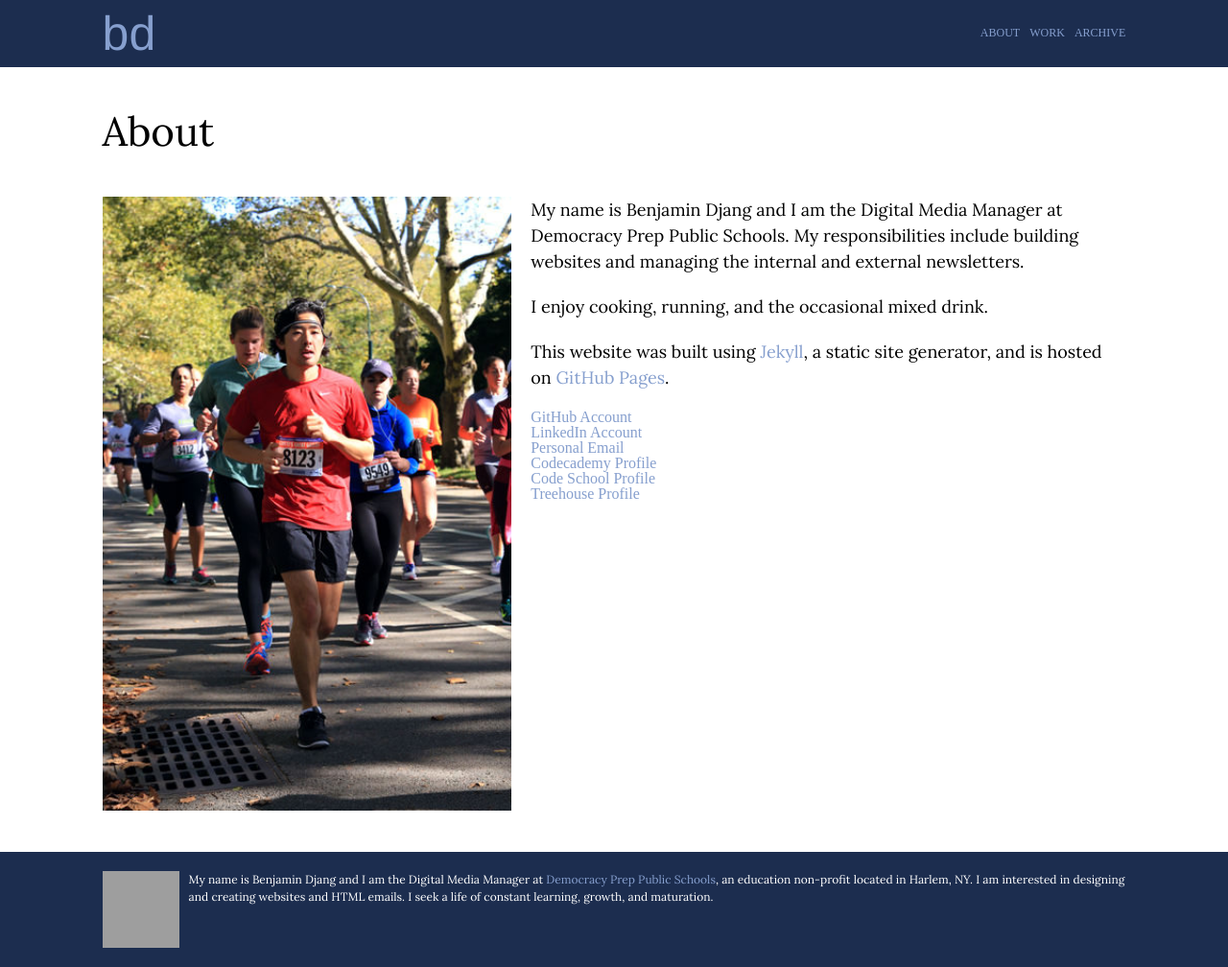
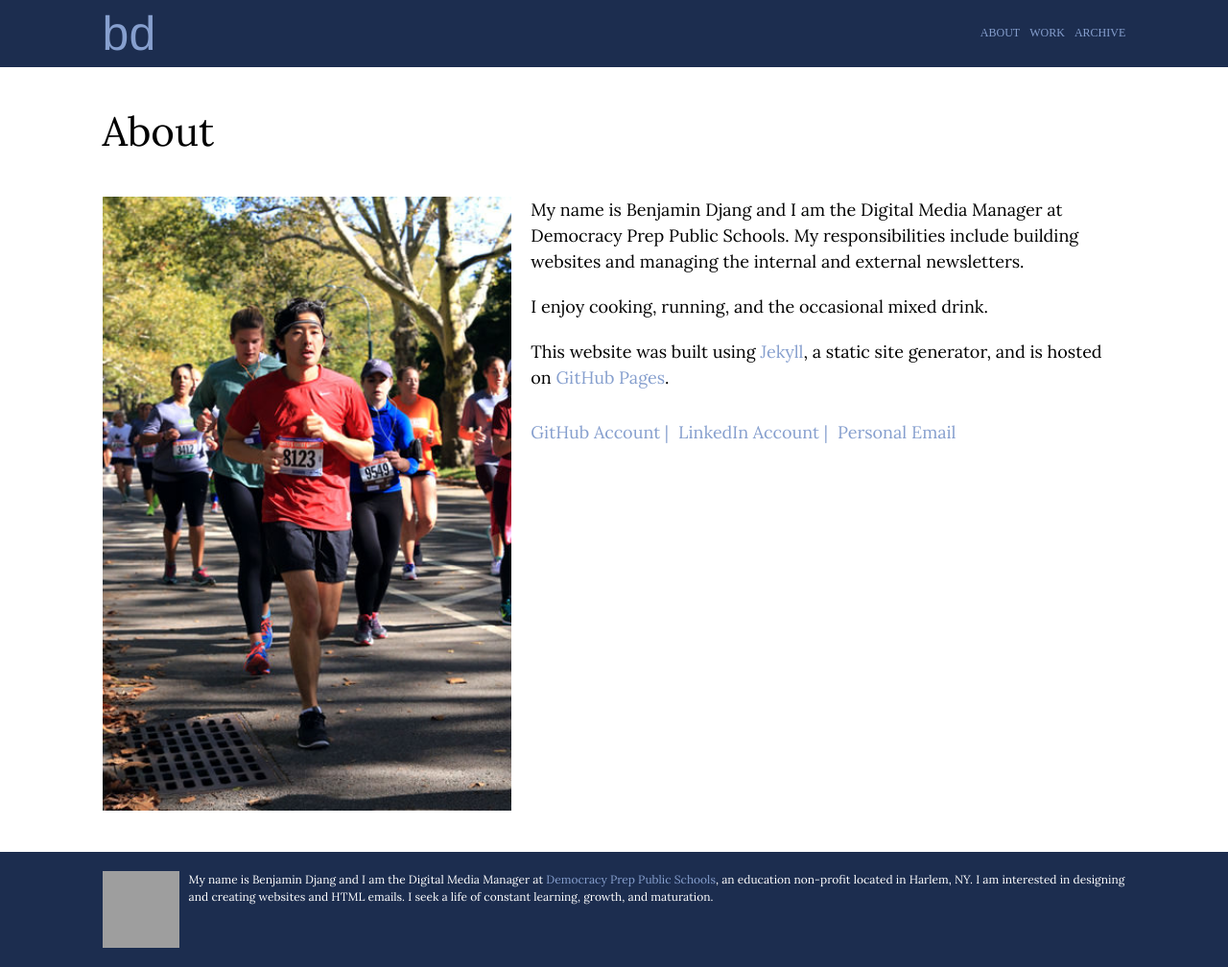
Before and after one commit to bdjang/benjamin-djang, a Jekyll site: the page built from about.html, in a window 1280 px wide. Shown: the whole page at 96% size. Built offline with Jekyll 4.4.1, drawn with Linux system fonts in a browser that asks for light colours; grey boxes are pictures that could not be loaded.

Commit message:
Added personal information to About page

```diff
--- a/about.html
+++ b/about.html
@@ -25,12 +25,12 @@ title: About
             <p>I enjoy cooking, running, and the occasional mixed drink.</p>
             <p>This website was built using <a href="http://jekyllrb.com/" target="_blank">Jekyll</a>, a static site generator, and is hosted on <a href="https://pages.github.com/" target="_blank">GitHub Pages</a>.</p>
             <ul>
-              <li><a href="https://github.com/bdjang" target="_blank">GitHub Account</a></li>
-              <li><a href="https://www.linkedin.com/in/bdjang" target="_blank">LinkedIn Account</a></li>
-              <li><a href="mailto:bdjang@gmail.com">Personal Email</a></li>
-              <li><a href="http://www.codecademy.com/bdjang" target="_blank">Codecademy Profile</a></li>
-              <li><a href="https://www.codeschool.com/users/520380" target="_blank">Code School Profile</a></li>
-              <li><a href="http://teamtreehouse.com/benjamindjang" target="_blank">Treehouse Profile</a></li>
+              <li><a href="https://github.com/bdjang" target="_blank">GitHub Account |</a></li>
+              <li><a href="https://www.linkedin.com/in/bdjang" target="_blank">LinkedIn Account |</a></li>
+              <li><a href="mailto:bdjang@gmail.com">Personal Email</a></li><!--
+              <li><a href="http://www.codecademy.com/bdjang" target="_blank">Codecademy Profile |</a></li>
+              <li><a href="https://www.codeschool.com/users/520380" target="_blank">Code School Profile |</a></li>
+              <li><a href="http://teamtreehouse.com/benjamindjang" target="_blank">Treehouse Profile</a></li> -->
             </ul>
           </article>
 
--- a/css/main.scss
+++ b/css/main.scss
@@ -16,7 +16,7 @@ $pad: 20px;
 =====================================================================
 =====================================================================*/
 
-h1, h2, p, .archive span, .workImg aside {
+h1, h2, p, .archive span, .workImg aside, .about ul li {
 	font-family: 'Lora', serif;
 }
 h1, h2, .workImg aside {
@@ -29,7 +29,7 @@ h1 {
 h2 {
 	font-size: 28px;
 }
-p {
+p, .about ul li {
 	font-size: 18px;
 	line-height: 1.5em;
 }
@@ -147,6 +147,10 @@ footer {
 	svg {
 		width: 100px;
 		text-align: center;
+	}
+	ul li {
+		float: left;
+		margin: 10px 10px 10px 0;
 	}
 }
 
```
